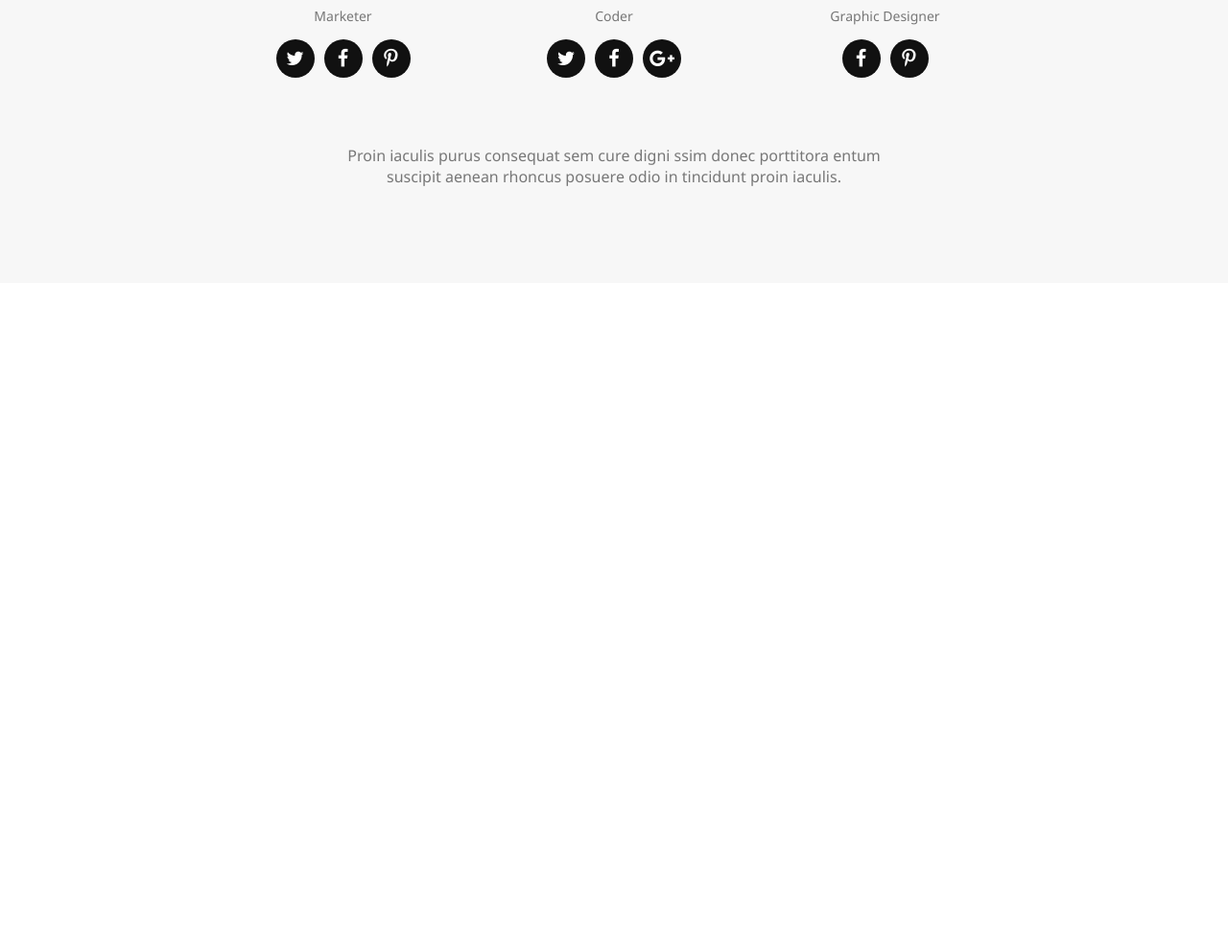
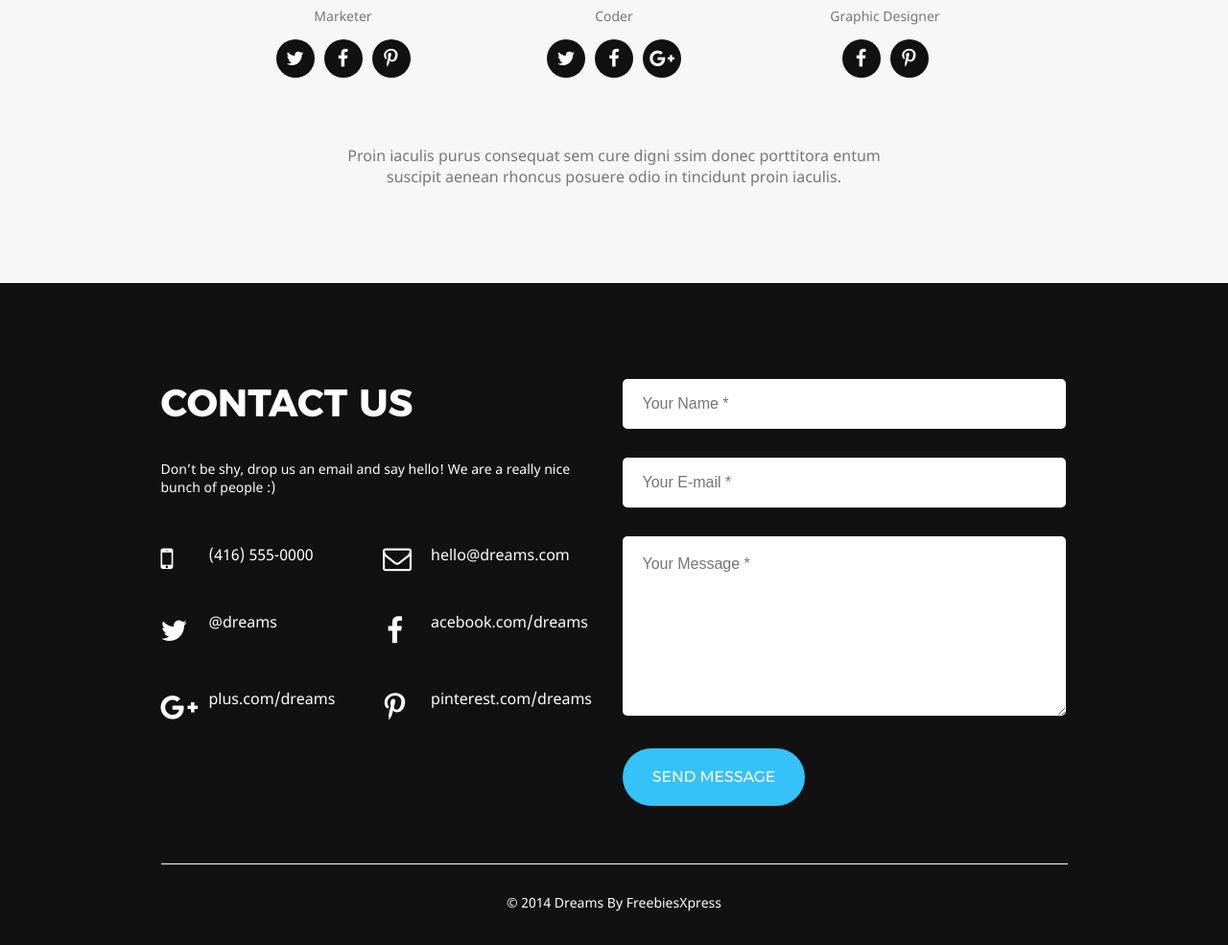
Before and after one commit to portfolio-homa/dreams-project, a website: page index.html in a window 1280 px wide. Shown: the part 5486-6471 px from the top of the page at 96% size. Before the commit the page ends 5781 px from the top, so only its background shows below. Drawn offline with nearby package versions, Linux system fonts and the light colour scheme; files whose address does not match are found by name; a web font is replaced by a local one.

Commit message:
done footer

```diff
--- a/index.html
+++ b/index.html
@@ -278,8 +278,50 @@
     </div>
 </section>
 
-<footer class="footer">
-
+<footer class="footer-wrap">
+    <div class="footer">
+        <div class="footer__flex">
+            <div class="contact">
+                <h2 class="contact__title">Contact us</h2>
+                <p class="contact__text">Don’t be shy, drop us an email and say hello! We are a really nice
+                    bunch of people :)</p>
+                <div class="our-contacts">
+                    <div class="our-contacts__item">
+                        <i class="our-contacts__item-icon fa fa-mobile" aria-hidden="true"></i>
+                        <span class="our-contacts__item-text">(416) 555-0000</span>
+                    </div>
+                    <div class="our-contacts__item">
+                        <i class="our-contacts__item-icon fa fa-envelope-o" aria-hidden="true"></i><i></i>
+                        <span class="our-contacts__item-text">hello@dreams.com</span>
+                    </div>
+                    <div class="our-contacts__item">
+                        <i class="our-contacts__item-icon fa fa-twitter" aria-hidden="true"></i>
+                        <span class="our-contacts__item-text">@dreams</span>
+                    </div>
+                    <div class="our-contacts__item">
+                        <i class="our-contacts__item-icon fa fa-facebook" aria-hidden="true"></i>
+                        <span class="our-contacts__item-text">acebook.com/dreams</span>
+                    </div>
+                    <div class="our-contacts__item">
+                        <i class="our-contacts__item-icon fa fa-google-plus" aria-hidden="true"></i>
+                        <span class="our-contacts__item-text">plus.com/dreams</span>
+                    </div>
+                    <div class="our-contacts__item">
+                        <i class="our-contacts__item-icon fa fa-pinterest-p" aria-hidden="true"></i>
+                        <span class="our-contacts__item-text">pinterest.com/dreams</span>
+                    </div>
+                </div>
+            </div>
+            <div class="inputs">
+                <input class="inputs__item" type="text" placeholder="Your Name *">
+                <input class="inputs__item" type="email" placeholder="Your E-mail *">
+                <textarea class="inputs__item inputs__item_height" type="text" placeholder="Your Message *"></textarea>
+                <a class="hvr-shrink inputs__button" href="#">Send message</a>
+            </div>
+        </div>
+        <span class="footer__line"></span>
+        <p class="footer__text">&copy; 2014 Dreams By FreebiesXpress</p>
+    </div>
 </footer>
 
 
--- a/scss/modules/footer/footer.scss
+++ b/scss/modules/footer/footer.scss
@@ -0,0 +1,106 @@
+.footer-wrap {
+  background-color: $COD_GRAY;
+}
+
+.footer {
+  max-width: 945px;
+  margin: 0 auto;
+  padding-top: 100px;
+
+  &__flex {
+    display: flex;
+    justify-content: space-between;
+  }
+
+  &__line {
+    display: block;
+    height: 1px;
+    width: 945px;
+    background-color: $WHITE;
+  }
+
+  &__text {
+    text-align: center;
+    font: $paragraph2Size $mainFont;
+    color: $WHITE;
+    padding-top: 30px;
+    padding-bottom: 35px;
+  }
+}
+
+.contact, .inputs {
+  width: 49%;
+}
+
+.contact {
+  &__title {
+    text-transform: $textTransform;
+    font: $heading2Size $headline1Font;
+    color: $WHITE;
+    margin-bottom: 35px;
+  }
+
+  &__text {
+    font: $paragraph2Size $mainFont;
+    color: $WHITE;
+    margin-bottom: 50px;
+  }
+}
+
+.our-contacts {
+  display: flex;
+  justify-content: space-between;
+  flex-wrap: wrap;
+
+  &__item {
+    width: 50%;
+    display: flex;
+    justify-content: space-between;
+    margin-bottom: 40px;
+
+    &-icon {
+      width: 25px;
+      font-size: 30px;
+      color: $WHITE;
+      flex-grow: 0;
+    }
+
+    &-text {
+      font: $paragraph1Size $mainFont;
+      color: $WHITE;
+      flex-grow: 1;
+      margin-left: 25px;
+    }
+  }
+}
+
+.inputs {
+  &__item {
+    width: 440px;
+    height: 50px;
+    margin-bottom: 30px;
+    border-radius: 5px;
+    border: none;
+    padding-left: 20px;
+
+    &_height {
+      padding-top: 20px;
+      height: 165px;
+    }
+  }
+
+  &__button {
+    width: 190px;
+    height: 60px;
+    display: inline-block;
+    text-align: center;
+    text-decoration: none;
+    text-transform: $textTransform;
+    font: $paragraph1Size $headline2Font;
+    color: $WHITE;
+    background-color: $PICTON_BLUE_LIGHT;
+    border-radius: 50px;
+    line-height: 60px;
+    margin-bottom: 60px;
+  }
+}
```
Also changed, not shown: css/main.min.css.
